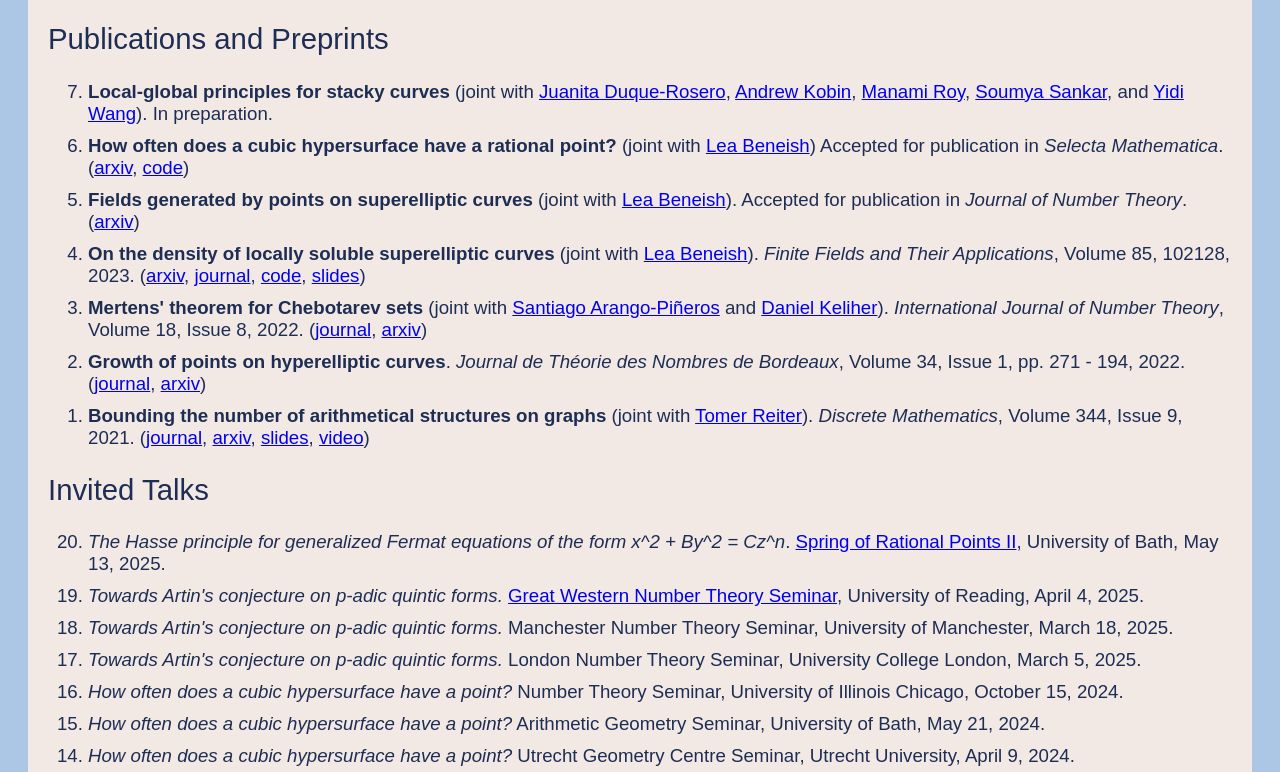
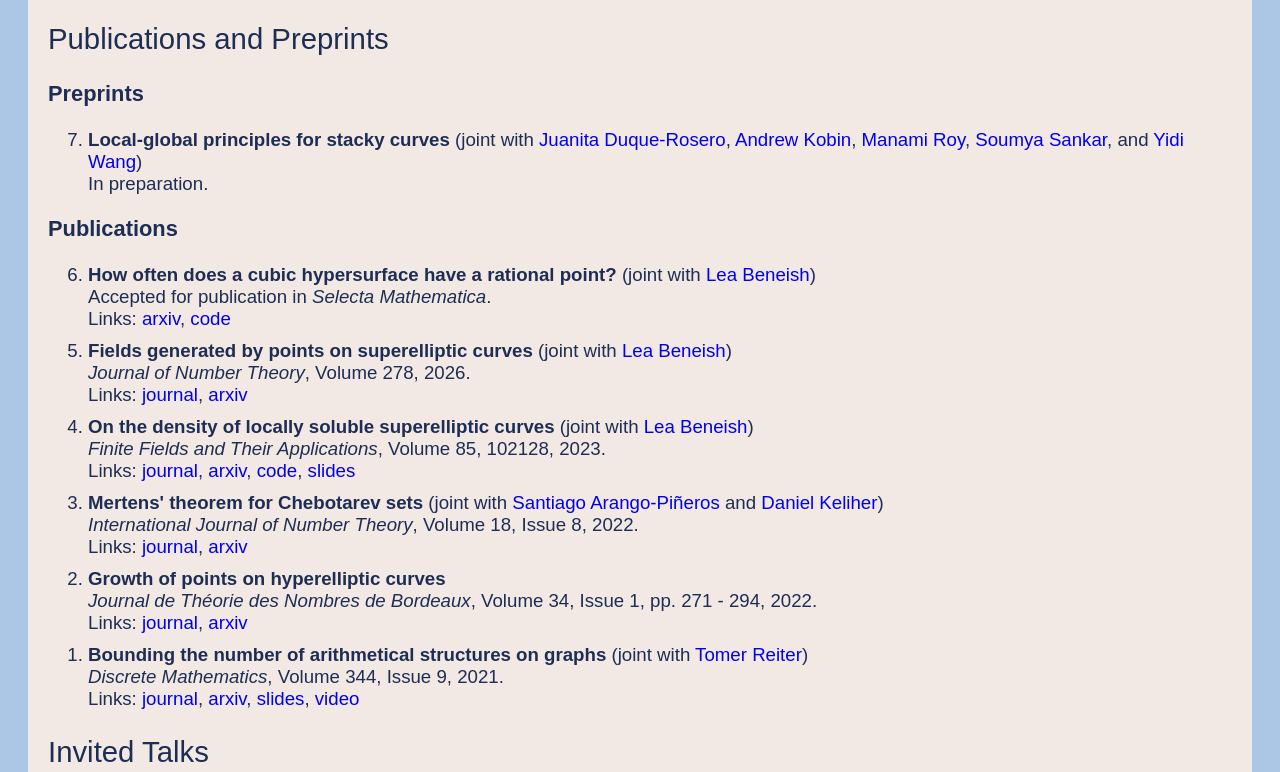
Before and after one commit to c-keyes/c-keyes.github.io, a plain HTML site: page research.html in a window 1280 px wide. Shown: the part 1092-1864 px from the top of the page. Drawn offline with Linux system fonts and the light colour scheme.

Commit message:
Add files via upload

```diff
--- a/research.html
+++ b/research.html
@@ -5,6 +5,40 @@
 <head>
 	<title>Christopher Keyes - Research</title>
 	<link rel="stylesheet" type="text/css" href="style.css" />
+
+	<script>
+		function preprint(title, collabs, status, links) {
+			document.write('<strong>', title, '</strong>');
+			if (collabs == '') {
+				document.write('<br>')
+			} else {
+				document.write(' (joint with ', collabs, ')<br>');
+			}
+			// document.write(status, '.')
+			// document.write(' ', links)
+			document.write(status, '.<br>')
+			if (links == '') {
+				return
+			} else {
+				document.write('Links: ', links)
+			}
+			return
+		}
+
+		function paper(title, collabs, journal, details, year, links) {
+			document.write('<strong>', title, '</strong>');
+			if (collabs == '') {
+				document.write('<br>')
+			} else {
+				document.write(' (joint with ', collabs, ')<br>');
+			}
+			// document.write('<em>', journal, '</em>', ', ', details, ', ', year, '.')
+			// document.write(' ', links)
+			document.write('<em>', journal, '</em>', ', ', details, ', ', year, '.<br>')
+			document.write('Links: ', links)
+			return
+		}
+	</script>
 </head>
 
 <body>
@@ -38,21 +72,90 @@
 
 		<h2> Publications and Preprints</h2>
 
+		<h3> Preprints </h3>
+
+		<ol reversed, start="7">
+			<li> <script>preprint(
+					'Local-global principles for stacky curves',
+					'<a href="https://juanitaduquer.github.io/">Juanita Duque-Rosero</a>, <a href="https://www.andrewkobin.com/">Andrew Kobin</a>, <a href="https://math.lafayette.edu/people/manami-roy/">Manami Roy</a>, <a href="https://sites.google.com/site/soumya3sankar/">Soumya Sankar</a>, and <a href="https://ywang-math.github.io/">Yidi Wang</a>',
+					'In preparation',
+					'');
+				</script>
+		</ol>
+
+		<h3> Publications </h3>
+
 		<ol reversed>
+			<li> <script>preprint(
+					'How often does a cubic hypersurface have a rational point?',
+					'<a href="https://sites.google.com/view/lea-beneish/home">Lea Beneish</a>',
+					'Accepted for publication in <em>Selecta Mathematica</em>',
+					'<a href="https://arxiv.org/pdf/2405.06584">arxiv</a>, <a href="https://github.com/c-keyes/cubic-hypersurfaces">code</a>');
+				</script>
+
+			<li> <script>paper(
+					'Fields generated by points on superelliptic curves',
+					'<a href="https://sites.google.com/view/lea-beneish/home">Lea Beneish</a>',
+					'Journal of Number Theory',
+					'Volume 278',
+					'2026',
+					'<a href="https://doi.org/10.1016/j.jnt.2025.04.011">journal</a>, <a href = "https://arxiv.org/pdf/2103.16672">arxiv</a>');
+				</script>
+
+			<li> <script>paper(
+				'On the density of locally soluble superelliptic curves',
+				'<a href="https://sites.google.com/view/lea-beneish/home">Lea Beneish</a>',
+				'Finite Fields and Their Applications',
+				'Volume 85, 102128',
+				'2023',
+				'<a href="https://doi.org/10.1016/j.ffa.2022.102128">journal</a>, <a href="https://arxiv.org/pdf/2111.04697">arxiv</a>, <a href="https://github.com/c-keyes/Density-of-locally-soluble-SECs">code</a>, <a href="./files/SEC_density_Tufts_18Nov21.pdf">slides</a>');
+				</script>
+
+			<li> <script>paper(
+					'Mertens\' theorem for Chebotarev sets',
+					'<a href="http://www.math.emory.edu/~sarang2/">Santiago Arango-Pi<span>&#241;</span>eros</a> and <a href="https://www.danielkeliher.com/">Daniel Keliher</a>',
+					'International Journal of Number Theory',
+					'Volume 18, Issue 8',
+					'2022',
+					'<a href="https://doi.org/10.1142/S1793042122500932">journal</a>, <a href = "https://arxiv.org/abs/2103.14747">arxiv</a>');
+				</script>
+
+			<li> <script>paper(
+					'Growth of points on hyperelliptic curves',
+					'',
+					'Journal de Th<span>&#233;</span>orie des Nombres de Bordeaux',
+					'Volume 34, Issue 1, pp. 271 - 294',
+					'2022',
+					'<a href="https://doi.org/10.5802/jtnb.1201">journal</a>, <a href="https://arxiv.org/pdf/1909.04098">arxiv</a>');
+				</script>
+
+			<li> <script>paper(
+					'Bounding the number of arithmetical structures on graphs',
+					'<a href="https://sites.google.com/view/tomer-reiter/">Tomer Reiter</a>',
+					'Discrete Mathematics',
+					'Volume 344, Issue 9',
+					'2021',
+					'<a href = "https://doi.org/10.1016/j.disc.2021.112494">journal</a>, <a href = "https://arxiv.org/pdf/2007.15100">arxiv</a>, <a href="./files/Keyes_arith_structs_slides_5Dec20.pdf">slides</a>, <a href="https://www.youtube.com/watch?v=u3H78kmZ8kg&ab_channel=PAJAMASNumberTheory">video</a>');
+				</script>
+		</ol>
+
+		<!-- <ol reversed>
 			<li> <strong>Local-global principles for stacky curves</strong> (joint with <a href="https://juanitaduquer.github.io/">Juanita Duque-Rosero</a>, <a href="https://www.andrewkobin.com/">Andrew Kobin</a>, <a href="https://math.lafayette.edu/people/manami-roy/">Manami Roy</a>, <a href="https://sites.google.com/site/soumya3sankar/">Soumya Sankar</a>, and <a href="https://ywang-math.github.io/">Yidi Wang</a>). In preparation. </li>
 
-			<li> <strong>How often does a cubic hypersurface have a rational point?</strong> (joint with <a href="https://sites.google.com/view/lea-beneish/home">Lea Beneish</a>) Accepted for publication in <em>Selecta Mathematica</em>. (<a href="https://arxiv.org/pdf/2405.06584">arxiv</a>, <a href="https://github.com/c-keyes/cubic-hypersurfaces">code</a>) </li>
+			<li> <strong>How often does a cubic hypersurface have a rational point?</strong> (joint with <a href="https://sites.google.com/view/lea-beneish/home">Lea Beneish</a>) <br>
+				Accepted for publication in <em>Selecta Mathematica</em>.
+				(<a href="https://arxiv.org/pdf/2405.06584">arxiv</a>, <a href="https://github.com/c-keyes/cubic-hypersurfaces">code</a>) </li>
 
-			<li> <strong>Fields generated by points on superelliptic curves</strong> (joint with <a href="https://sites.google.com/view/lea-beneish/home">Lea Beneish</a>). Accepted for publication in <em>Journal of Number Theory</em>. (<a href = "https://arxiv.org/pdf/2103.16672">arxiv</a>)</li>
+			<li> <strong>Fields generated by points on superelliptic curves</strong> (joint with <a href="https://sites.google.com/view/lea-beneish/home">Lea Beneish</a>). <em>Journal of Number Theory</em>, Volume 278, 2026. (<a href="https://doi.org/10.1016/j.jnt.2025.04.011">journal</a>, <a href = "https://arxiv.org/pdf/2103.16672">arxiv</a>)</li>
 
-			<li> <strong>On the density of locally soluble superelliptic curves</strong> (joint with <a href="https://sites.google.com/view/lea-beneish/home">Lea Beneish</a>). <em>Finite Fields and Their Applications</em>, Volume 85, 102128, 2023. (<a href="https://arxiv.org/pdf/2111.04697">arxiv</a>, <a href="https://doi.org/10.1016/j.ffa.2022.102128">journal</a>, <a href="https://github.com/c-keyes/Density-of-locally-soluble-SECs">code</a>, <a href="./files/SEC_density_Tufts_18Nov21.pdf">slides</a>)</li>
+			<li> <strong>On the density of locally soluble superelliptic curves</strong> (joint with <a href="https://sites.google.com/view/lea-beneish/home">Lea Beneish</a>). <em>Finite Fields and Their Applications</em>, Volume 85, 102128, 2023. (<a href="https://doi.org/10.1016/j.ffa.2022.102128">journal</a>, <a href="https://arxiv.org/pdf/2111.04697">arxiv</a>, <a href="https://github.com/c-keyes/Density-of-locally-soluble-SECs">code</a>, <a href="./files/SEC_density_Tufts_18Nov21.pdf">slides</a>)</li>
 
 			<li> <strong>Mertens' theorem for Chebotarev sets</strong> (joint with <a href="http://www.math.emory.edu/~sarang2/">Santiago Arango-Pi<span>&#241;</span>eros</a> and <a href="https://www.danielkeliher.com/">Daniel Keliher</a>). <em>International Journal of Number Theory</em>, Volume 18, Issue 8, 2022. (<a href="https://doi.org/10.1142/S1793042122500932">journal</a>, <a href = "https://arxiv.org/abs/2103.14747">arxiv</a>)</li>
 
-			<li> <strong>Growth of points on hyperelliptic curves</strong>. <em>Journal de Th<span>&#233;</span>orie des Nombres de Bordeaux</em>, Volume 34, Issue 1, pp. 271 - 194, 2022. (<a href="https://doi.org/10.5802/jtnb.1201">journal</a>, <a href="https://arxiv.org/pdf/1909.04098">arxiv</a>)</li>
+			<li> <strong>Growth of points on hyperelliptic curves</strong>. <em>Journal de Th<span>&#233;</span>orie des Nombres de Bordeaux</em>, Volume 34, Issue 1, pp. 271 - 294, 2022. (<a href="https://doi.org/10.5802/jtnb.1201">journal</a>, <a href="https://arxiv.org/pdf/1909.04098">arxiv</a>)</li>
 
 			<li> <strong>Bounding the number of arithmetical structures on graphs</strong> (joint with <a href="https://sites.google.com/view/tomer-reiter/">Tomer Reiter</a>). <em>Discrete Mathematics</em>, Volume 344, Issue 9, 2021. (<a href = "https://doi.org/10.1016/j.disc.2021.112494">journal</a>, <a href = "https://arxiv.org/pdf/2007.15100">arxiv</a>, <a href="./files/Keyes_arith_structs_slides_5Dec20.pdf">slides</a>, <a href="https://www.youtube.com/watch?v=u3H78kmZ8kg&ab_channel=PAJAMASNumberTheory">video</a>)</li>
-		</ol>
+		</ol> -->
 
 		<h2> Invited Talks </h2>
 
--- a/style.css
+++ b/style.css
@@ -30,6 +30,15 @@ header {
 	/*border-radius: 10px;*/
 	display: inline-table;
 }
+
+a {
+	text-decoration: none;
+}
+
+/*a:hover {
+	text-decoration: none;
+	color: blue;
+}*/
 
 table td {
 	padding: 10px 10px;
@@ -67,7 +76,7 @@ nav ul li {
 }
 
 nav ul li a {
-	color: lightgrey;
+	color: #F2E9E4;
 	text-decoration: none;
 	font: 14pt arial;
 	display: block;
```
Also changed, not shown: fun.html (+10 -1 lines), service.html (+10 -14 lines), writing.html (+2 -2 lines).
